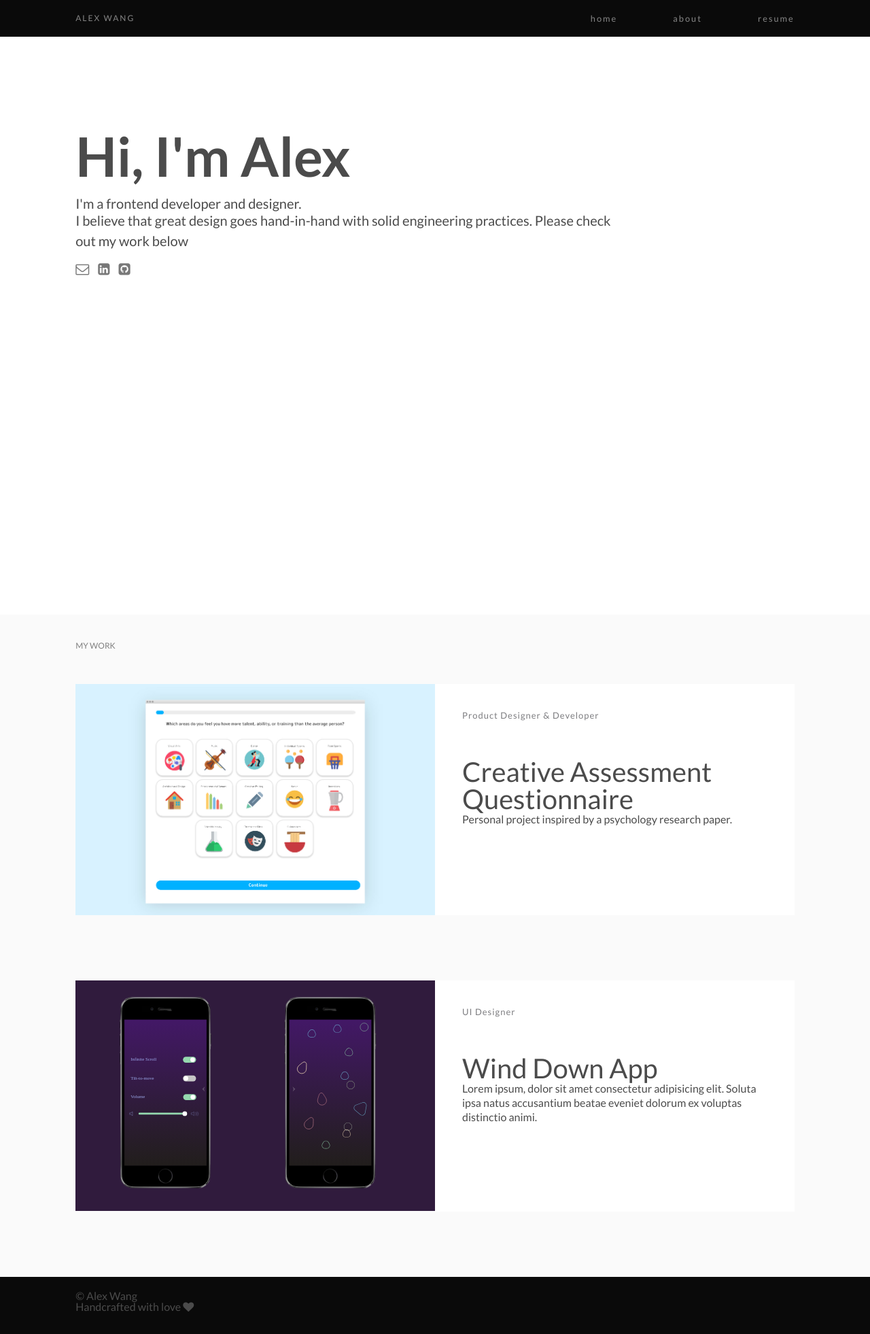
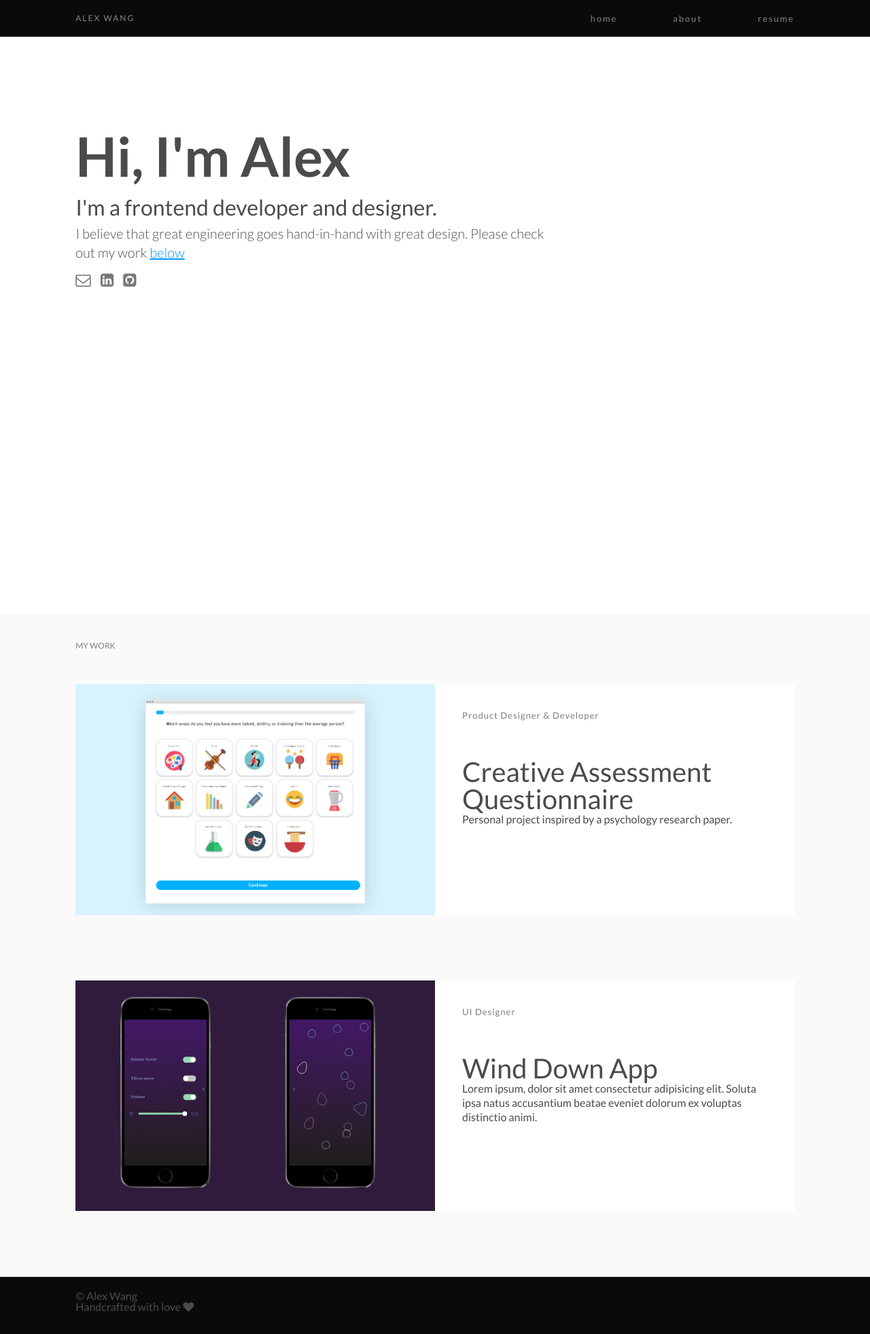
Before and after one commit to awanger/awanger.github.io, a Jekyll site: the page built from index.html, in a window 1280 px wide. Shown: the whole page at 68% size. Built offline with Jekyll 4.4.1, drawn with Linux system fonts in a browser that asks for light colours.

Commit message:
Add visual hierarchy to the hero section

```diff
--- a/assets/css/custom.css
+++ b/assets/css/custom.css
@@ -128,7 +128,7 @@ header {
 }
 
 .title1 {
-    font-weight: 550;
+    font-weight: 600;
     font-size: 80px;
     margin-bottom: 0.25em;
 }   @media screen and (max-width: 575px) {
@@ -144,6 +144,24 @@ header {
         .title2 { font-size: 20px; }
 }
 
+.title2 > h2 {
+    font-size: 32px;
+    font-weight: 500;
+}
+
+.title2 > .blurb {
+    margin-top: 0.5rem;
+    font-size: 1.25rem;
+    max-width: 700px;
+    line-height: 1.4em;
+    font-weight: 300;
+}
+
+.blurb > a {
+    text-decoration: underline;
+    color: #0099FF;
+}
+
 
 #contact-links {
     /* margin-top: 80px; */
@@ -151,7 +169,7 @@ header {
 }
 
 #contact-links > a {
-    font-size: 1.25em;
+    font-size: 1.4em;
     margin-right: 0.5em;
     /* transition: opacity 0.5s ease; */
     opacity: 0.75;
@@ -159,13 +177,6 @@ header {
 
 #contact-links > a:hover {
     opacity: 1;
-}
-
-
-.blurb {
-    font-weight: 500;
-    max-width: 800px;
-    line-height: 1.5em;
 }
 
 /* Hero section */
@@ -182,11 +193,6 @@ header {
 .jumbotron > .container {
     text-align: left;
     /* max-width: 600px; */
-}
-
-.btn {
-    margin-right: 12px;
-    border-radius: 0;
 }
 
 /* Content */
--- a/index.html
+++ b/index.html
@@ -10,7 +10,7 @@ permalink: /
         I'm a frontend developer and designer.
       </h2>
       <p class="blurb">
-        I believe that great design goes hand-in-hand with solid engineering practices.
+        I believe that great engineering goes hand-in-hand with great design.
         Please check out my work <a href="#portfolio-content">below</a>
       </p>
     </div>
@@ -18,13 +18,6 @@ permalink: /
       <a href="mailto:alexwangnj@gmail.com" target="_blank"><i class="fa fa-envelope-o"></i></a>
       <a href="https://www.linkedin.com/in/alexwangnj/" target="_blank"><i class="fa fa-linkedin-square"></i></a>
       <a href="https://github.com/awanger/" target="_blank"><i class="fa fa-github-square"></i></a>
-
-
-      <!-- <a href="mailto:alexwangnj@gmail.com"><button type="button" class="btn btn-outline-dark"><i
-            class="fa fa-envelope-o"></i> Email Me</button></a>
-      <a href="https://www.linkedin.com/in/alexwangnj/" target="_blank"><button type="button"
-          class="btn btn-outline-dark"><i class="fa fa-linkedin"></i> LinkUp</button></a>
-      <button type="button" class="btn btn-outline-dark"><i class="fa fa-file-o"></i> Download Resume</button> -->
     </div>
   </div>
 </div>
```
